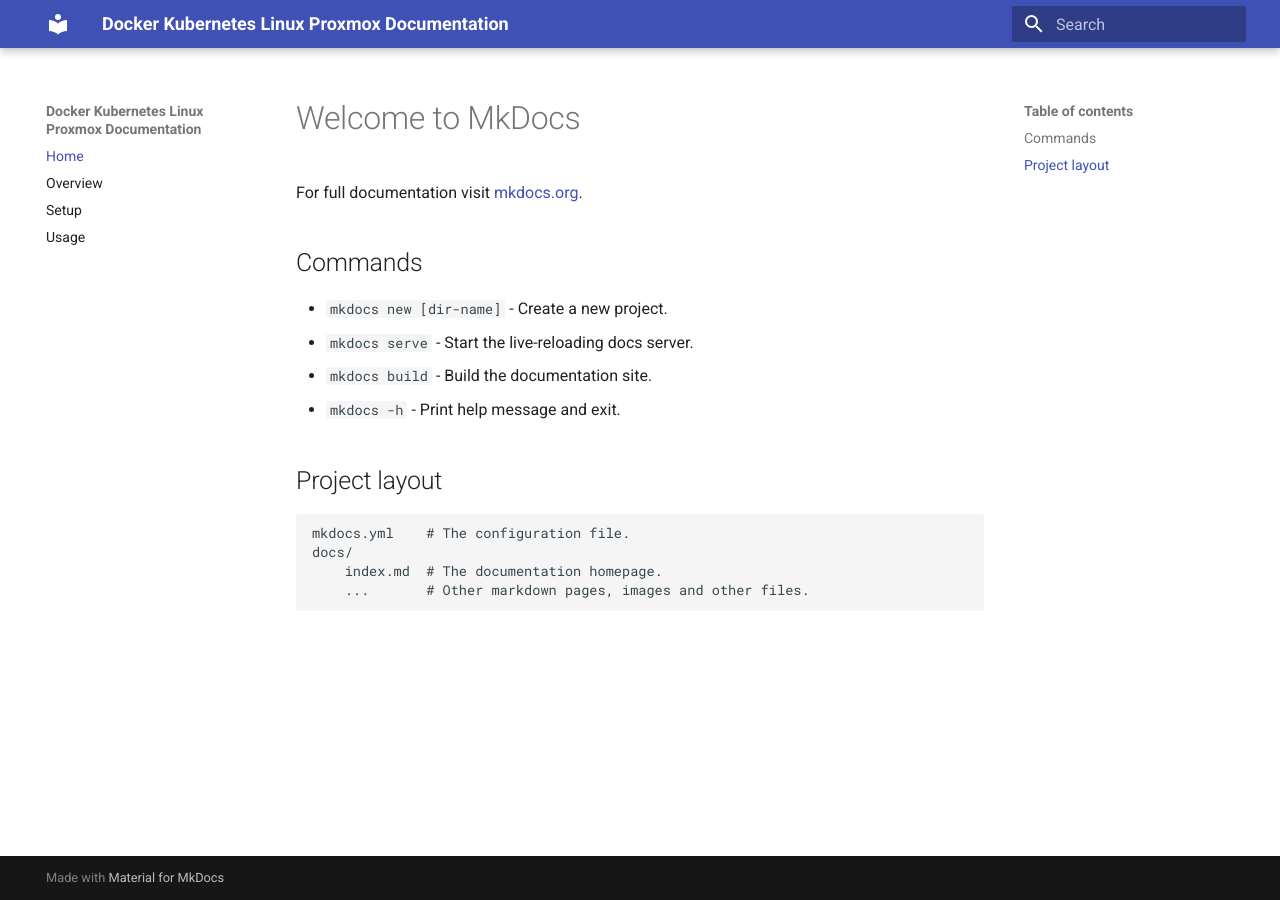
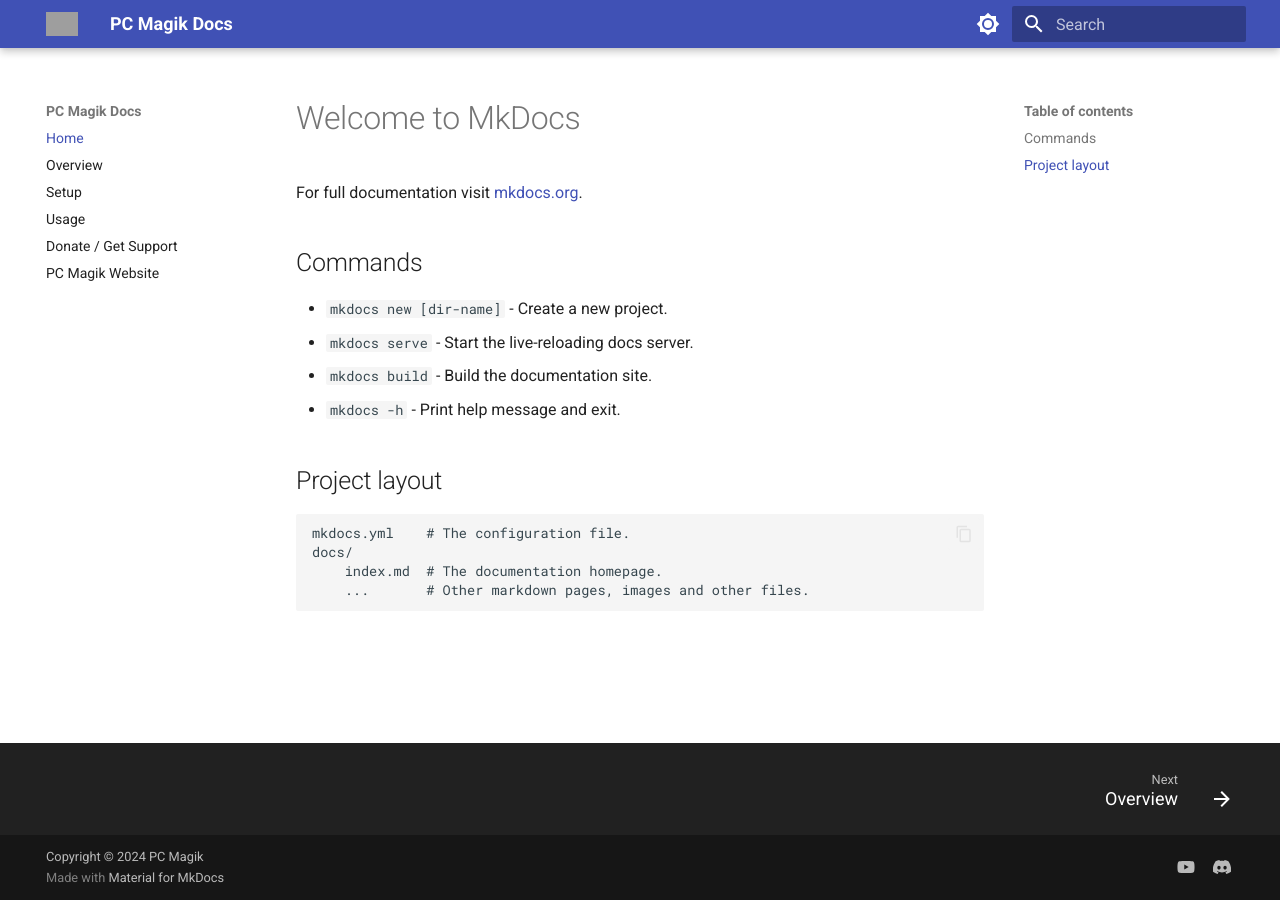
Before and after one commit to pcmagik/pcmagik.github.io, an MkDocs documentation site: the page built from docs/index.md, in a window 1280 px wide. Built offline with MkDocs 1.6.1 and Material for MkDocs 9.7.7, drawn with Linux system fonts in a browser that asks for light colours; grey boxes are pictures that could not be loaded.

Commit message:
Update mkdocs.yml and requirements.txt

```diff
--- a/mkdocs.yml
+++ b/mkdocs.yml
@@ -6,3 +6,93 @@
   - Overview: overview.md
   - Setup: setup.md
   - Usage: usage.md
+
+
+site_name: PC Magik Docs
+site_url: https://pcmagik.github.io/documentation/
+nav:
+  - Home: index.md
+  - Overview: overview.md
+  - Setup: setup.md
+  - Usage: usage.md
+  - Donate / Get Support: support.md
+  - PC Magik Website: https://mateuszpiekut.pl
+
+#  - About: about.md
+theme:
+  name: material
+  logo: 0dq28DF.png
+  favicon: favicon.png
+  features:
+    - navigation.footer
+    - content.code.copy
+    - search.suggest
+  palette:
+    - media: "(prefers-color-scheme: dark)"
+      scheme: slate
+      toggle:
+        icon: material/brightness-4
+        name: Switch to light mode
+
+    # Palette toggle for light mode
+    - media: "(prefers-color-scheme: light)"
+      scheme: blue
+      toggle:
+        icon: material/brightness-7
+        name: Switch to dark mode
+
+
+plugins:
+    - social
+    - search
+markdown_extensions:
+
+  # Python Markdown
+  - abbr
+  - admonition
+  - attr_list
+  - def_list
+  - footnotes
+  - md_in_html
+  - toc:
+      permalink: true
+
+  # Python Markdown Extensions
+  - pymdownx.arithmatex:
+      generic: true
+  - pymdownx.betterem:
+      smart_enable: all
+  - pymdownx.caret
+  - pymdownx.details
+  - pymdownx.emoji:
+      emoji_index: !!python/name:material.extensions.emoji.twemoji
+      emoji_generator: !!python/name:material.extensions.emoji.to_svg
+  - pymdownx.highlight:
+      anchor_linenums: true
+      line_spans: __span
+      pygments_lang_class: true
+  - pymdownx.inlinehilite
+  - pymdownx.keys
+  - pymdownx.mark
+  - pymdownx.smartsymbols
+  - pymdownx.superfences
+  - pymdownx.tabbed:
+      alternate_style: true
+  - pymdownx.tasklist:
+      custom_checkbox: true
+  - pymdownx.tilde
+
+extra:
+  social:
+    - icon: fontawesome/brands/youtube
+      link: https://www.youtube.com/@PCMagikHomeLab
+    - icon: fontawesome/brands/discord
+      link: https://discord.gg/FqS6pAmd5M
+  analytics:
+    provider: google
+    property: G-1CXE00KE0K
+  consent:
+    title: Cookie consent
+    description: >-
+      We use cookies to enhance your experience on our site, recognize your repeat visits and preferences, as well as to track the effectiveness of our documentation and the relevance of the content we provide. Your consent will help us improve our resources and ensure they meet your needs. You have the option to customize your cookie settings to best suit your privacy preferences. Your support in this helps us continually refine our content and tools to better serve you and the community."
+copyright: Copyright &copy; 2024 PC Magik
```
Also changed, not shown: requirements.txt (added, +47 -0 lines).
